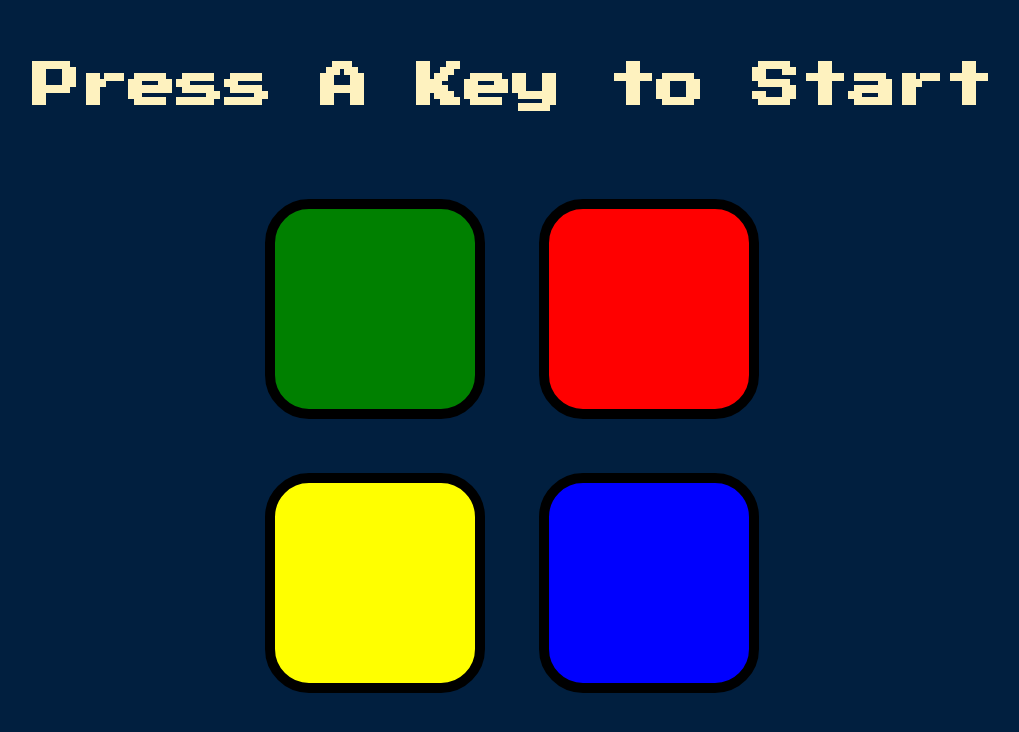
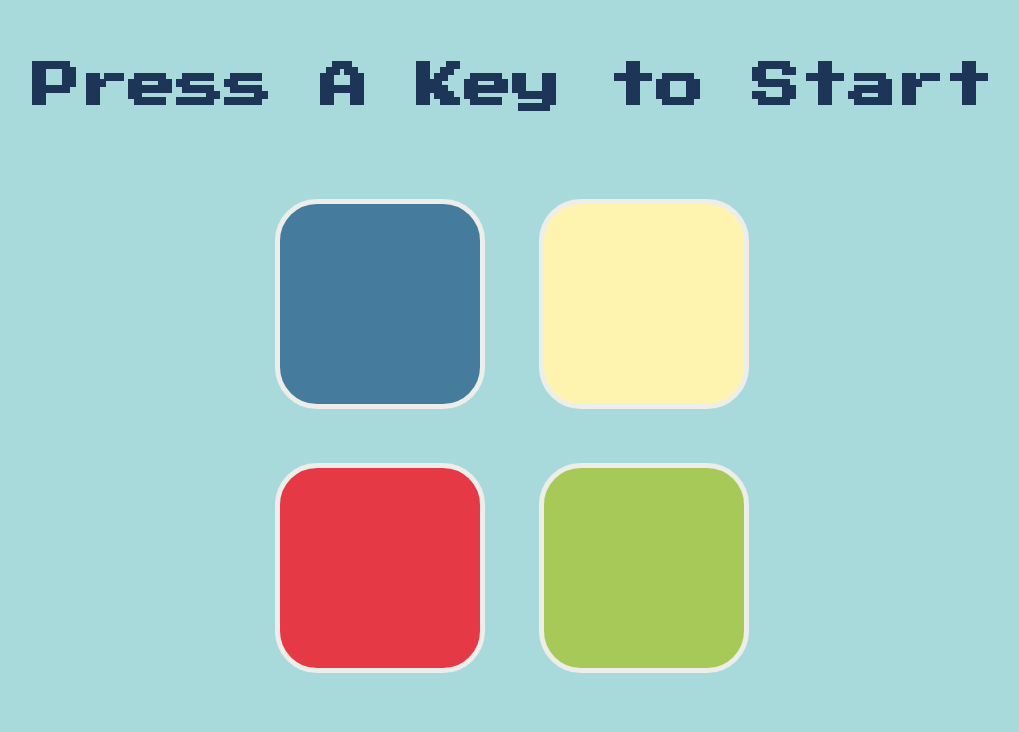
Before and after one commit to starryskyyy/SimonGame, a plain HTML site: page index.html in a window 1280 px wide. Shown: the whole page, without its empty margins (128-1147 px from the left). Drawn offline with Linux system fonts and the light colour scheme.

Commit message:
updated css

```diff
--- a/styles.css
+++ b/styles.css
@@ -1,13 +1,13 @@
 body {
   text-align: center;
-  background-color: #011F3F;
+  background-color: #a8dadc;
 }
 
 #level-title {
   font-family: 'Press Start 2P', cursive;
   font-size: 3rem;
   margin:  5%;
-  color: #FEF2BF;
+  color: #1d3557;
 }
 
 .container {
@@ -22,7 +22,7 @@ body {
   display: inline-block;
   height: 200px;
   width: 200px;
-  border: 10px solid black;
+  border: 5px solid #edede9;
   border-radius: 20%;
 }
 
@@ -32,19 +32,19 @@ body {
 }
 
 .red {
-  background-color: red;
+  background-color: #fff3b0;
 }
 
 .green {
-  background-color: green;
+  background-color: #457b9d;
 }
 
 .blue {
-  background-color: blue;
+  background-color: #a7c957;
 }
 
 .yellow {
-  background-color: yellow;
+  background-color: #e63946;
 }
 
 .pressed {
```
